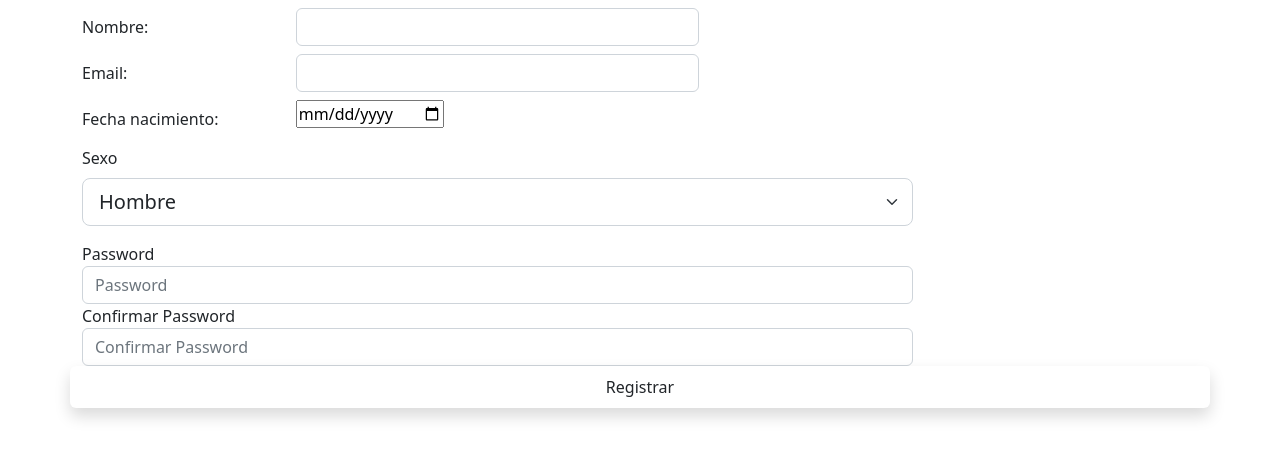
After one commit to mmedcel2005/ProyectoFinal, a PHP site: page /views/registroUsuario.php in a window 1280 px wide. The commit adds this page. Shown: the top 458 px of the page. Run offline with PHP 8.4, Linux system fonts and the light colour scheme; some libraries are stand-ins or nearby versions.

Commit message:
cambios varios

```diff
--- a/index.php
+++ b/index.php
@@ -2,7 +2,7 @@
 namespace controller;
 
 
-use \model\UsuarioModel;
+use \model\UsuarioM;
 use \model\Utils;
 
 
--- /dev/null
+++ b/validation/registroUsuarioValidation.js
@@ -0,0 +1,47 @@
+$(document).ready(function () {
+
+    $('#registroUsuario').validate({
+
+        rules: {
+            nombre: {
+                required: true,
+                pattern: /^[a-zA-ZáéíóúÁÉÍÓÚñÑ\s-]{1,50}$/
+            },
+            email: {
+                required: true,
+                email: true,
+                pattern: /^[^\s@]+@[^\s@]+\.[^\s@]+$/
+            },
+            password: {
+                required: true,
+            },
+            confirmPassword: {
+                required: true,
+                equalTo: '#password'
+            }
+        },
+
+
+        messages: {
+            nombre: {
+                required: "Debes rellenar este campo",
+                pattern: "No puedes usar caracteres especiales"
+            },
+            email: {
+                required: "Debes rellenar este campo",
+                email: "Debe cumplir el formato de email",
+                pattern: "No puedes usar caracteres especiales"
+            },
+            password: {
+                required: "Debes rellenar este campo",
+            },
+            confirmPassword: {
+                required: "Debes rellenar este campo",
+                equalTo: "Las contraseñas deben coincidir"
+            }
+        }
+    });
+
+
+
+    });
--- a/views/loginV.php
+++ b/views/loginV.php
@@ -77,7 +77,7 @@ namespace views;
 
 <body class="text-center">
     <form id="login" method="POST" action="../controller/loginC.php" class="form-signin">
-        <img class="mb-4" src="../src/img/logoXL.png" alt="" width="72" height="72">
+        <img class="mb-4" src="../src/img/logoXL.png" alt="" width="300" height="72">
 
         <!-- Introducir email  -->
         <div class="form-floating mb-3 mt-3">
--- /dev/null
+++ b/views/registroUsuario.php
@@ -0,0 +1,108 @@
+<!DOCTYPE html>
+<html>
+
+<head>
+  <title>Document</title>
+  <meta charset="utf-8">
+  <meta name="viewport" content="width=device-width, initial-scale=1, shrink-to-fit=no">
+  <!--<link href="css/bootstrap.min.css" rel="stylesheet">-->
+  <link href="https://cdn.jsdelivr.net/npm/bootstrap@5.2.2/dist/css/bootstrap.min.css" rel="stylesheet" integrity="sha384-Zenh87qX5JnK2Jl0vWa8Ck2rdkQ2Bzep5IDxbcnCeuOxjzrPF/et3URy9Bv1WTRi" crossorigin="anonymous">
+  <script src="jquery/jquery-3.3.1.min.js"></script>
+
+</head>
+
+<body>
+
+  <?php
+
+  //Se define la web destino del formulario
+  $url_destino = "../controller/registroUsuarioCntrl.php";
+
+
+  ?>
+
+  <form method="POST" id="registroUsuario" action="<?= $url_destino ?>">
+
+    <div class="container">
+
+      <div class="row">
+
+
+        <div class="col-lg-9 col-sm-9">
+
+          <!-- Margenes con mb mr ml mt -sm-distancia-->
+          <!-- Misma linea -->
+          <!-- enviar nombre -->
+          <div class="form-group row mb-sm-2 mt-sm-2">
+            <label for="nombre" class="col-lg-3 col-form-label">Nombre:</label>
+            <div class="col-lg-6">
+              <input type="text" class="form-control" id="nombre" name="nombre" />
+            </div>
+          </div>
+
+          <!-- eniviar email  -->
+          <div class="form-group row mb-sm-2 mt-sm-2">
+            <label for="email" class="col-lg-3 col-form-label">Email:</label>
+            <div class="col-lg-6">
+              <input type="email" class="form-control" id="email" name="email" />
+            </div>
+          </div>
+
+          <!-- Enviar fecha de nacimiento -->
+          <div class="form-group row mb-sm-2 mt-sm-2">
+            <label for="fechaNacimiento" class="col-lg-3 col-form-label">Fecha nacimiento:</label>
+            <div class="col-lg-6">
+              <input type="date" id="fechaNacimiento" name="fechaNacimiento">
+            </div>
+          </div>
+
+          <!-- Seleccionar sexo  -->
+          <div class="mb-3">
+            <label for="sexo" class="form-label">Sexo</label>
+            <select class="form-select form-select-lg" name="sexo" id="sexo">
+              <option value="H" selected>Hombre</option>
+              <option value="M">Mujer</option>
+            </select>
+          </div>
+
+          <!-- Introducir contraseña  -->
+          <div class="form-group">
+            <label for="password">Password</label>
+            <input type="password" class="form-control" name="password" id="password" placeholder="Password">
+          </div>
+
+          <!-- Confirmar contraseña -->
+          <div class="form-group">
+            <label for="confirmPassword">Confirmar Password</label>
+            <input type="password" class="form-control" name="confirmPassword" id="confirmPassword" placeholder="Confirmar Password">
+          </div>
+
+
+    </div>
+
+    <br>
+      <!-- boton para enviar los dato  -->
+    <button type="submit" name="registro" value="true" class="btn btn-default mb-sm-2 shadow p-3 mb-5 bg-body rounded px-3 py-2">Registrar</button>
+
+    </div>
+    </div>
+    </div>
+  </form>
+
+  <script src="https://cdn.jsdelivr.net/npm/bootstrap@5.0.2/dist/js/bootstrap.bundle.min.js" integrity="sha384-MrcW6ZMFYlzcLA8Nl+NtUVF0sA7MsXsP1UyJoMp4YLEuNSfAP+JcXn/tWtIaxVXM" crossorigin="anonymous"></script>
+</body>
+<!-- Scripts para usar el plugin jsquery validation -->
+
+<!-- jQuery -->
+<script src="https://code.jquery.com/jquery-3.6.0.min.js"></script>
+
+<!-- jQuery Validation Plugin -->
+<script src="https://cdnjs.cloudflare.com/ajax/libs/jquery-validate/1.19.3/jquery.validate.min.js"></script>
+
+<!-- jQuery Validation Additional Methods -->
+<script src="https://cdnjs.cloudflare.com/ajax/libs/jquery-validate/1.19.3/additional-methods.min.js"></script>
+
+<!-- Enlazamos el js con los parametros de la validacio  -->
+<script src="../validation/registroUsuarioValidation.js"></script>
+
+</html>
```
Also changed, not shown: validation/cambiarPswdValidation.js (added, +35 -0 lines), validation/loginValidation.js (added, +32 -0 lines), views/cambiarPswdView.php (added, +79 -0 lines).
